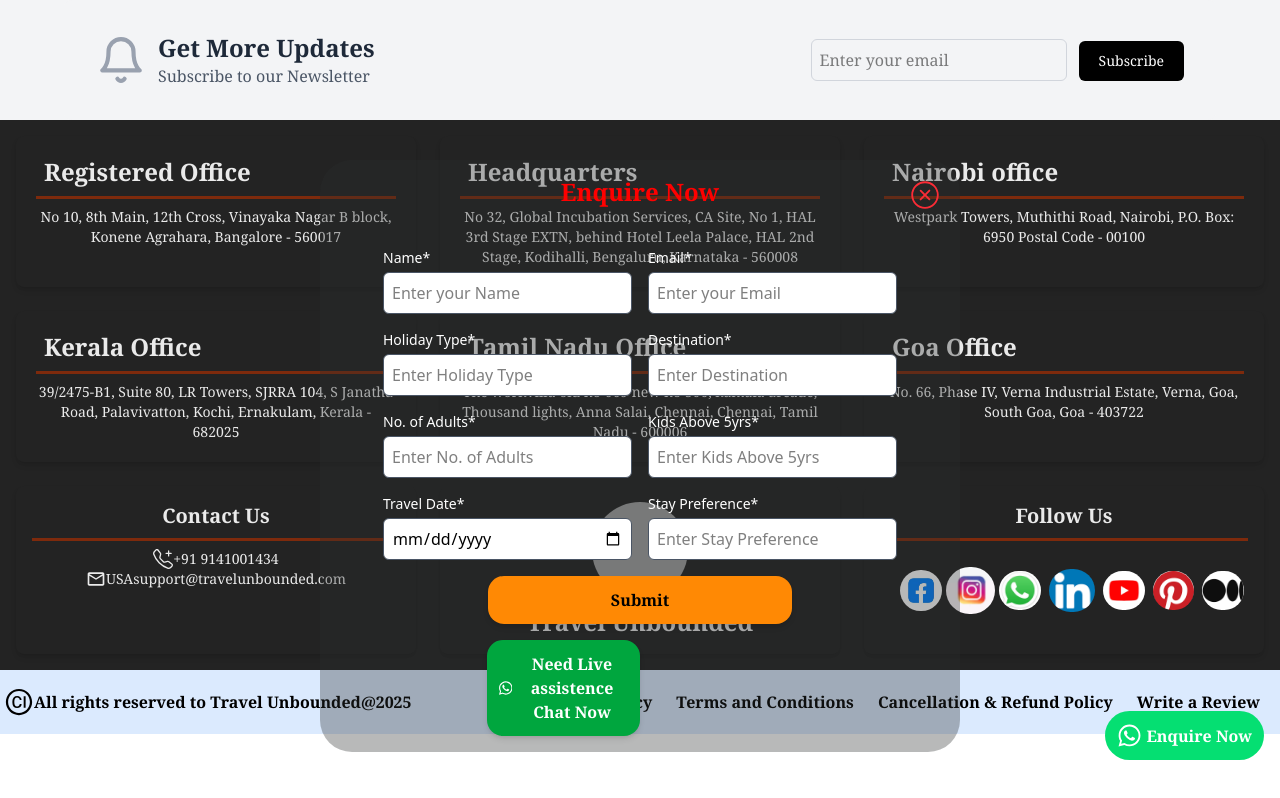
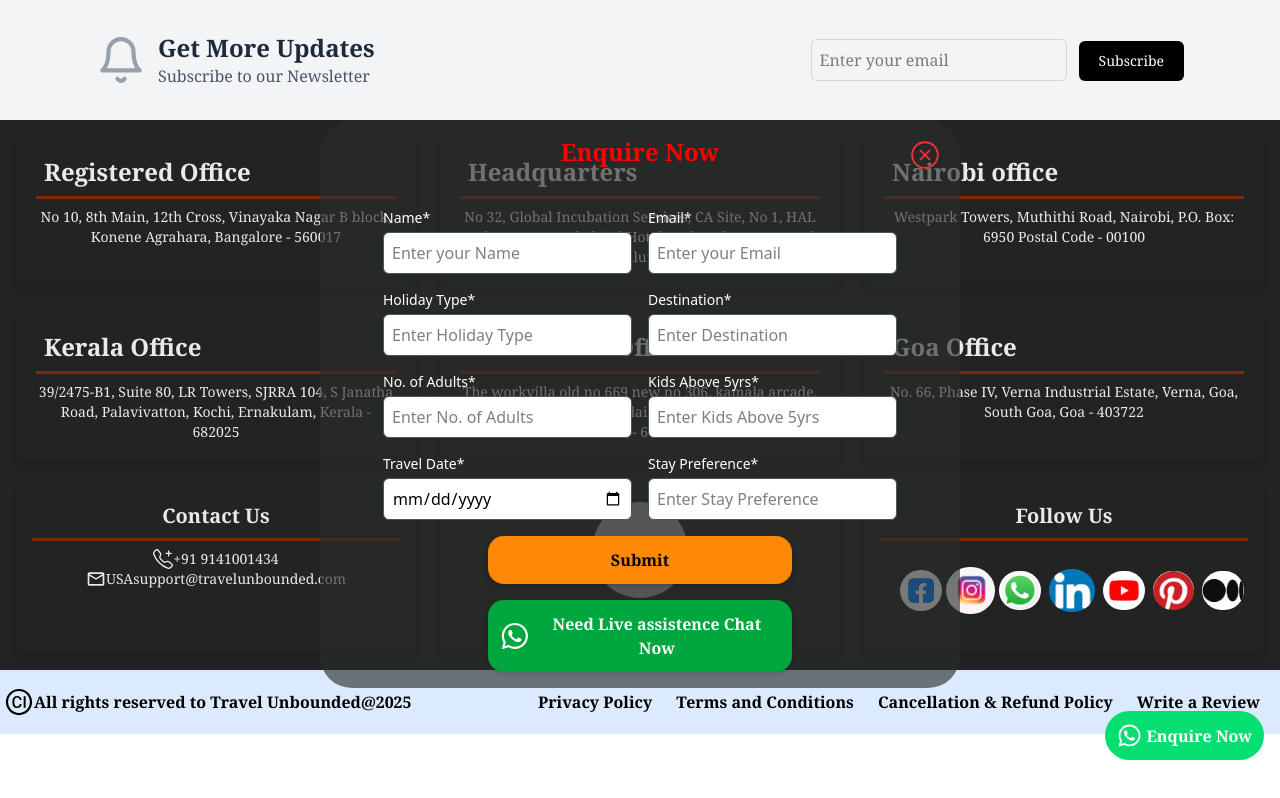
Before and after one commit to kalyandoki/TravelWebsiteUla, a React (Vite) app: page /Contact-Us in a window 1280 px wide. Both pictures are taken after a click on the element 43 px from the left and 733 px from the top of the page. Built offline with nearby package versions, Linux system fonts and the light colour scheme; grey boxes are pictures that could not be loaded.

Commit message:
Final_Update

```diff
--- a/src/components/LoginMess.jsx
+++ b/src/components/LoginMess.jsx
@@ -3,7 +3,7 @@ import { FaWhatsapp } from "react-icons/fa";
 
 function LoginMess({ cancel }) {
   return (
-    <div className="bg-[#2a2d2d55] fixed  top-40 z-208 text-white p-4 h-auto w-1/2 flex items-center left-80 justify-center flex-col gap-4 rounded-4xl">
+    <div className="bg-[#2a2d2da1] fixed  top-30 z-208 text-white p-4 h-auto w-1/2 flex items-center left-80 justify-center flex-col gap-4 rounded-4xl">
       <button
         onClick={cancel}
         className="absolute top-3 right-3 p-2 rounded-lg text-red-500 hover:text-red-700 transition-colors"
@@ -70,6 +70,7 @@ function LoginMess({ cancel }) {
         <a
           href="https://api.whatsapp.com/send/?phone=917483129148&text=Hi&type=phone_number&app_absent=0"
           target="_blank"
+          className="w-full flex items-center justify-center gap-1"
         >
           <buton className="p-3 flex items-center gap-1 bg-green-600 text-white font-bold font-serif rounded-2xl hover:bg-green-600 transition duration-300 shadow-md w-1/2 text-center">
             <FaWhatsapp size={30} />
```
